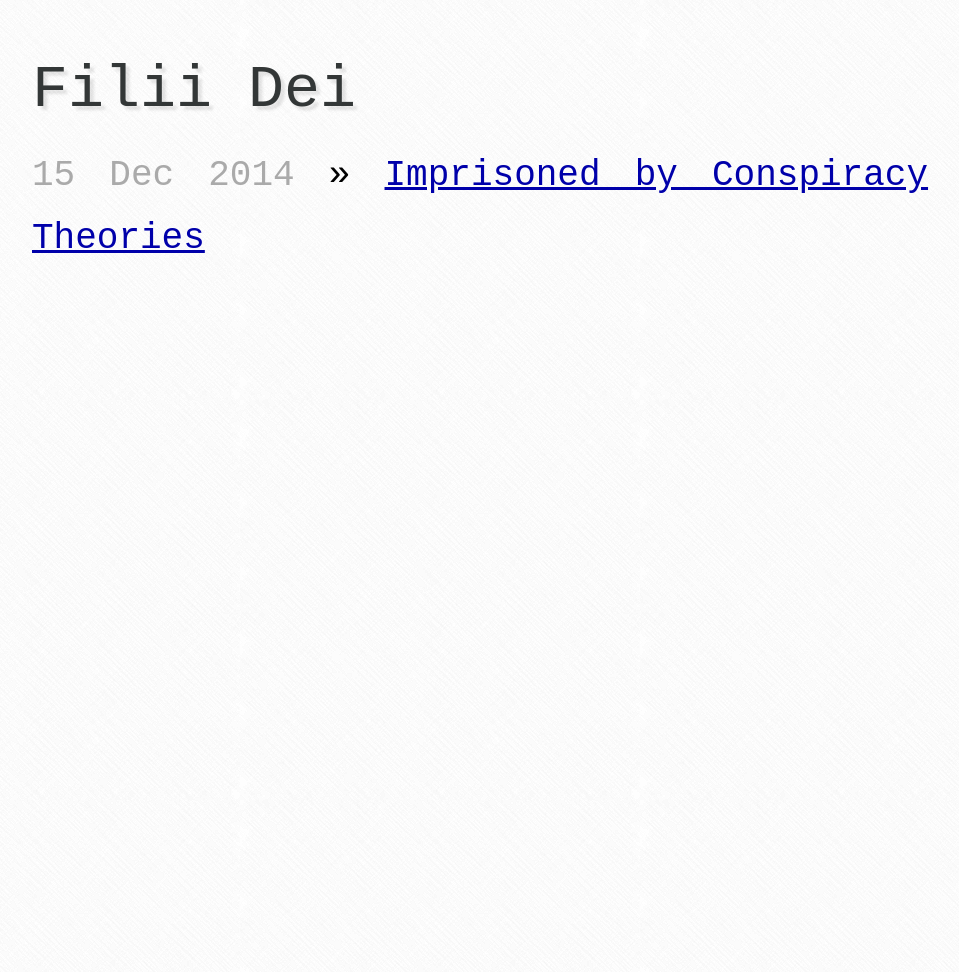
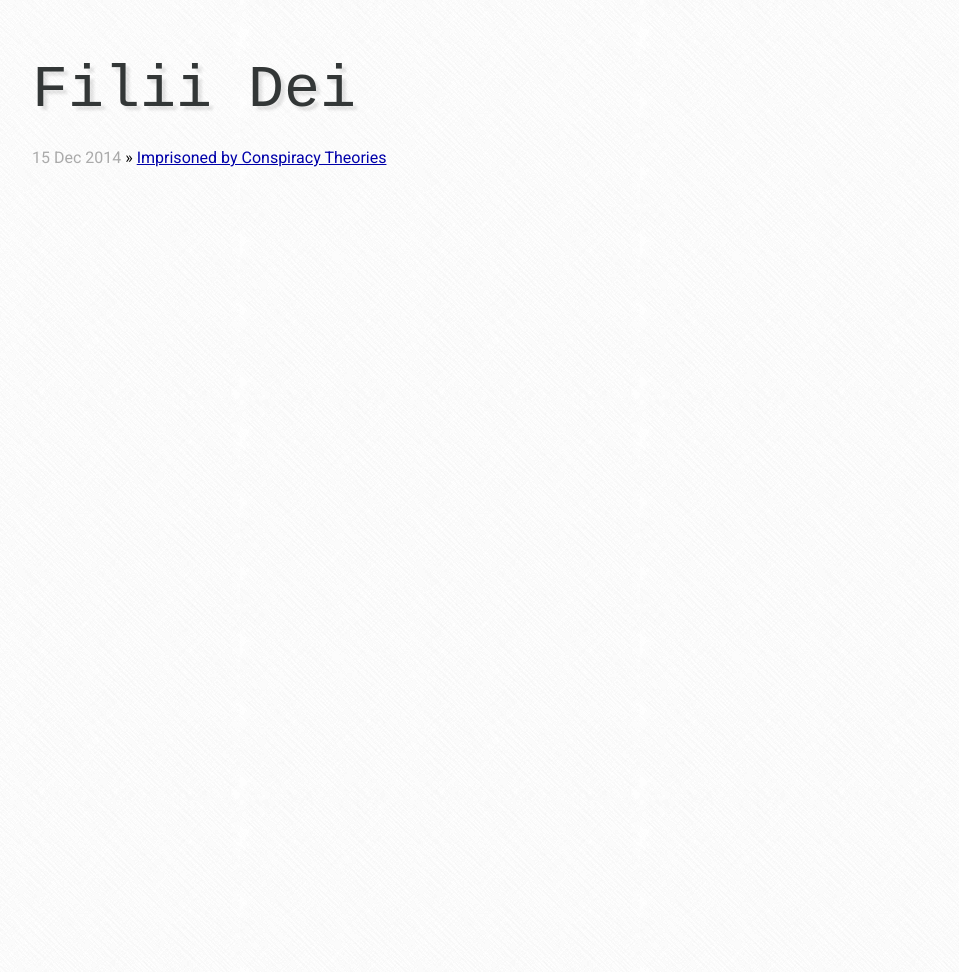
Before and after one commit to afrikatoliek/afrikatoliek.github.io, a Jekyll site: the page built from index.html, in a window 1280 px wide. Shown: the whole page, without its empty margins (160-1119 px from the left). Built offline with Jekyll 4.4.1, drawn with Linux system fonts in a browser that asks for light colours; nearby versions of some CDN libraries; some web fonts are replaced.

```diff
--- a/css/screen.css
+++ b/css/screen.css
@@ -53,8 +53,8 @@
 ul.posts {
   list-style-type: none;
   margin-bottom: 2em;
-  font-size: 150%;
-  font-family: "PT Mono", monospace;
+  font-size: medium;
+  font-family: "Roboto", sans-serif;
 }
 
   ul.posts li {
```
Also changed, not shown: README.md.
